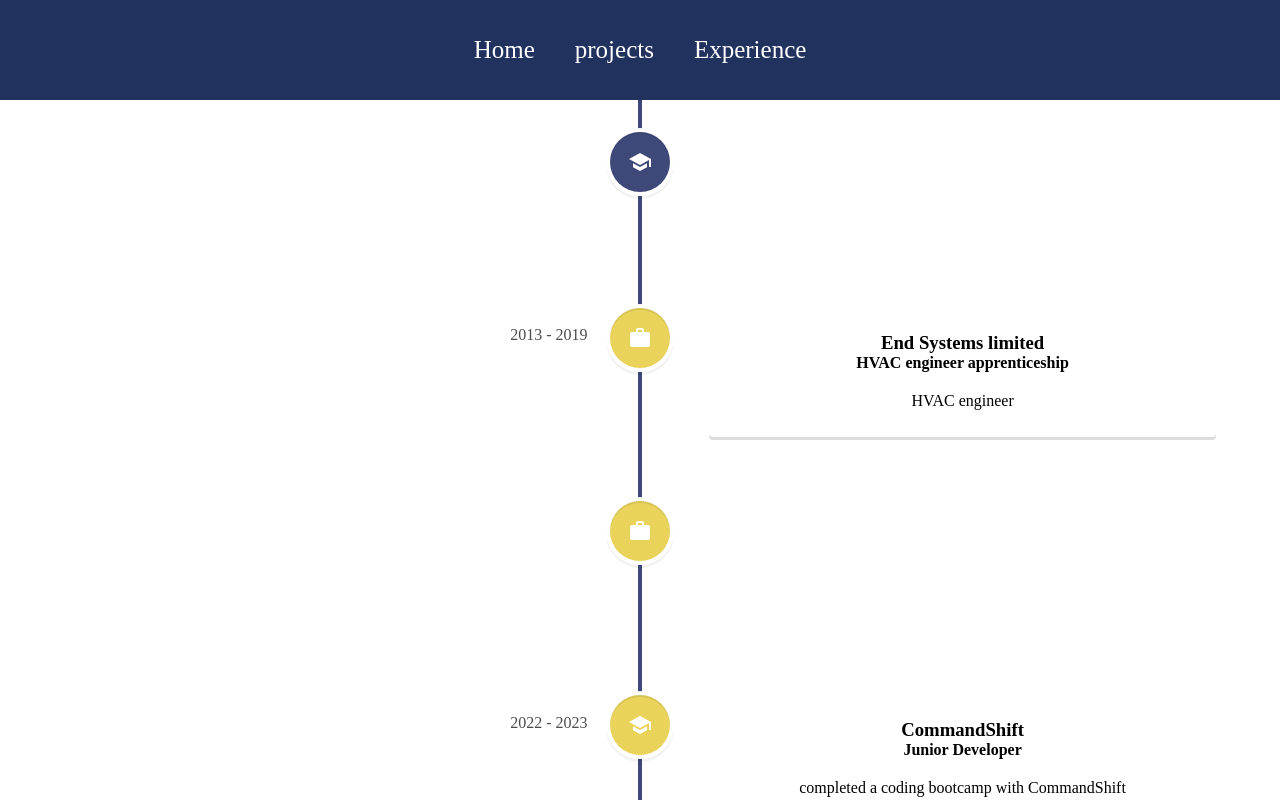
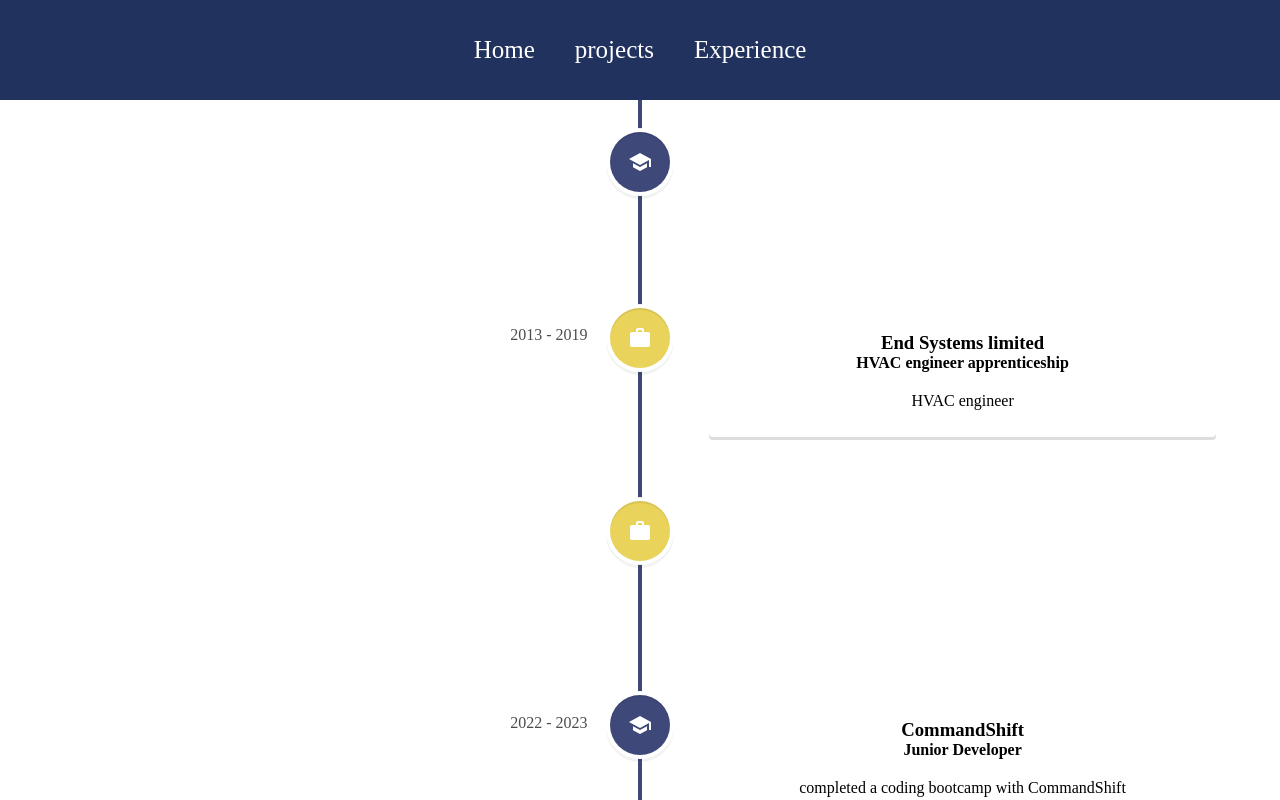
Before and after one commit to josephredmond5/react-portfolio, a React (Create React App) app: page /experience in a window 1280 px wide. Shown: the top 800 px of the page. Built offline with nearby package versions, Linux system fonts and the light colour scheme.

Commit message:
any changes done during the last commit

```diff
--- a/src/pages/Experience.js
+++ b/src/pages/Experience.js
@@ -56,7 +56,7 @@ function Experience() {
         <VerticalTimelineElement
           className="vertical-timeline-element--work"
           date="2022 - 2023"
-          iconStyle={{ background: "#e9d35b", color: "#fff" }}
+          iconStyle={{ background: "#3e497a", color: "#fff" }}
           icon={<SchoolIcon />}
         >
           <h3 className="vertical-timeline-element-title">
```
Also changed, not shown: src/styles/Experience.css (added).
